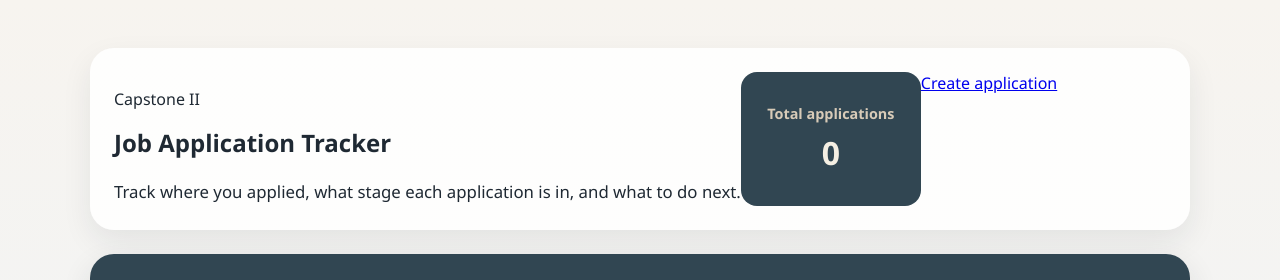
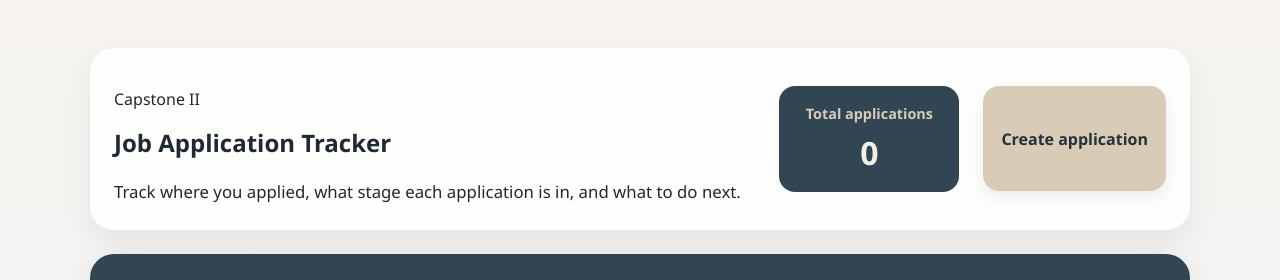
Before and after one commit to JDBakerCS/Capstone-2-Job-Applicaiton-Tracker, a React (Vite) app in the folder frontend/: page / in a window 1280 px wide. Shown: the top 280 px of the page. Built offline with nearby package versions, Linux system fonts and the light colour scheme; no server answers.

Commit message:
styled create application button in homepage hero

```diff
--- a/frontend/src/App.css
+++ b/frontend/src/App.css
@@ -16,7 +16,8 @@
 
 .home-page-hero {
   display: flex;
-  flex-direction: left;
+  flex-direction: row;
+  align-items: center;
 }
 
 .home-page__eyebrow {
@@ -31,6 +32,7 @@
 .home-hero__total-card {
   min-width: 180px;
   padding: 18px;
+  margin-left: auto;
   border-radius: 16px;
   background: #314652;
   color: #f5efe3;
@@ -39,6 +41,7 @@
   justify-content: center;
   text-align: center;
 }
+
 .total-card__label {
   margin: 0 0 8px;
   font-size: 0.9rem;
@@ -51,10 +54,44 @@
   font-size: 2rem;
   font-weight: 800;
 }
+
 .home-page-hero h1,
 .panel h2,
 .applications-dashboard h2 {
   margin-top: 0;
+}
+
+.create-application-button {
+  display: inline-flex;
+  align-items: center;
+  justify-content: center;
+  margin-left: 24px;
+  padding: 12px 18px;
+  border: none;
+  border-radius: 12px;
+  background: #d9ccb7;
+  color: #22313a;
+  text-decoration: none;
+  font: inherit;
+  font-weight: 700;
+  cursor: pointer;
+  box-shadow: 0 6px 16px rgba(31, 41, 51, 0.08);
+}
+
+.create-application-button:hover,
+.create-application-button:focus-visible {
+  background: #cbb89a;
+  outline: 2px solid #314652;
+  outline-offset: 2px;
+}
+
+.home-hero__action-card,
+.create-application-button {
+  min-width: 180px;
+  min-height: 105px;
+  padding: 18px;
+  border-radius: 16px;
+  text-align: center;
 }
 
 .lead {
--- a/frontend/src/pages/NewApplicationPage.jsx
+++ b/frontend/src/pages/NewApplicationPage.jsx
@@ -118,7 +118,9 @@ function NewApplicationPage() {
                         rows="7"
                     />
 
-                    <button type="submit">Create application</button>
+                    <button type="submit" className="create-application-button">
+                        Create application
+                    </button>
                 </form>
             </section>
         </main>
```
